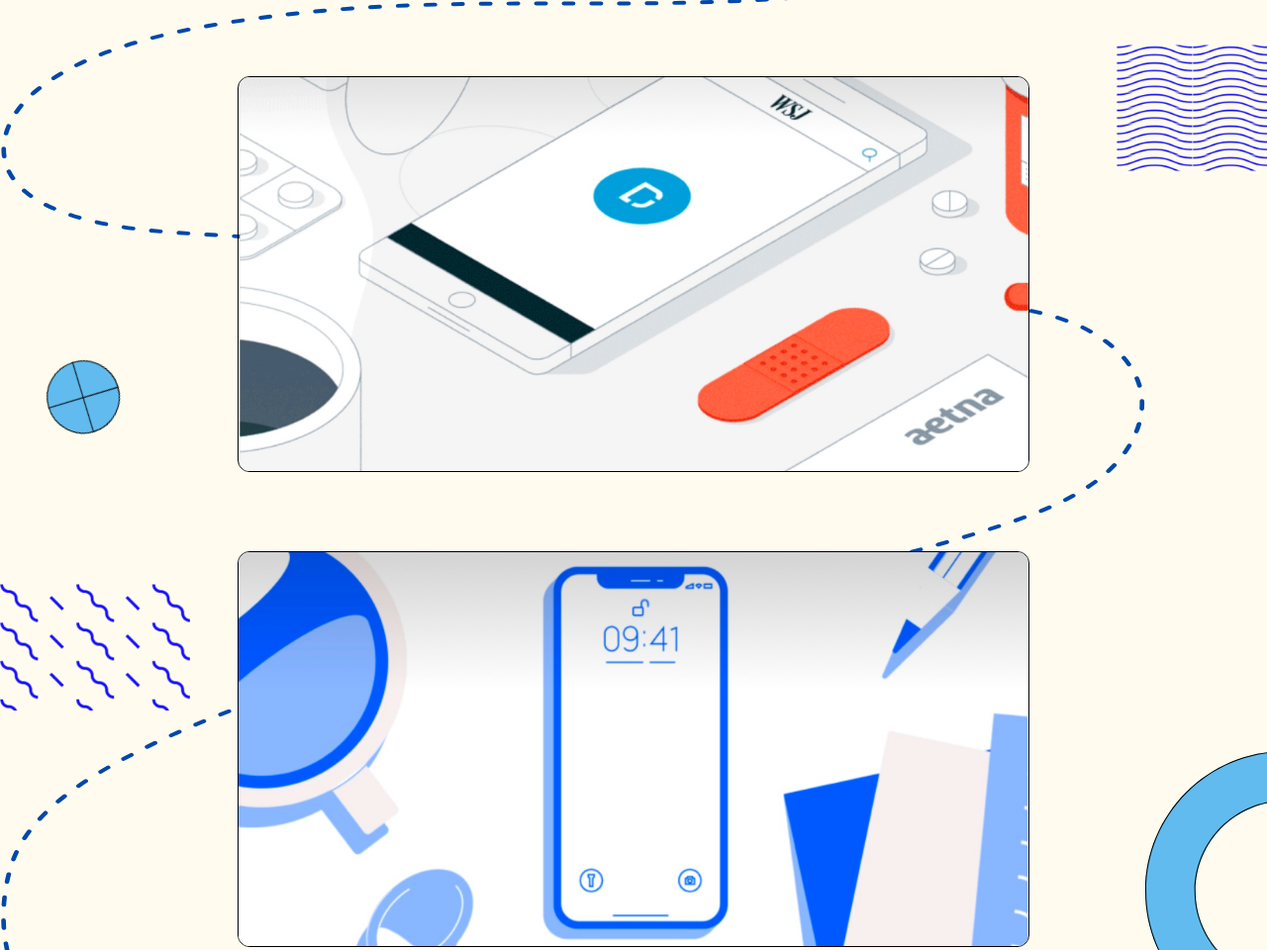
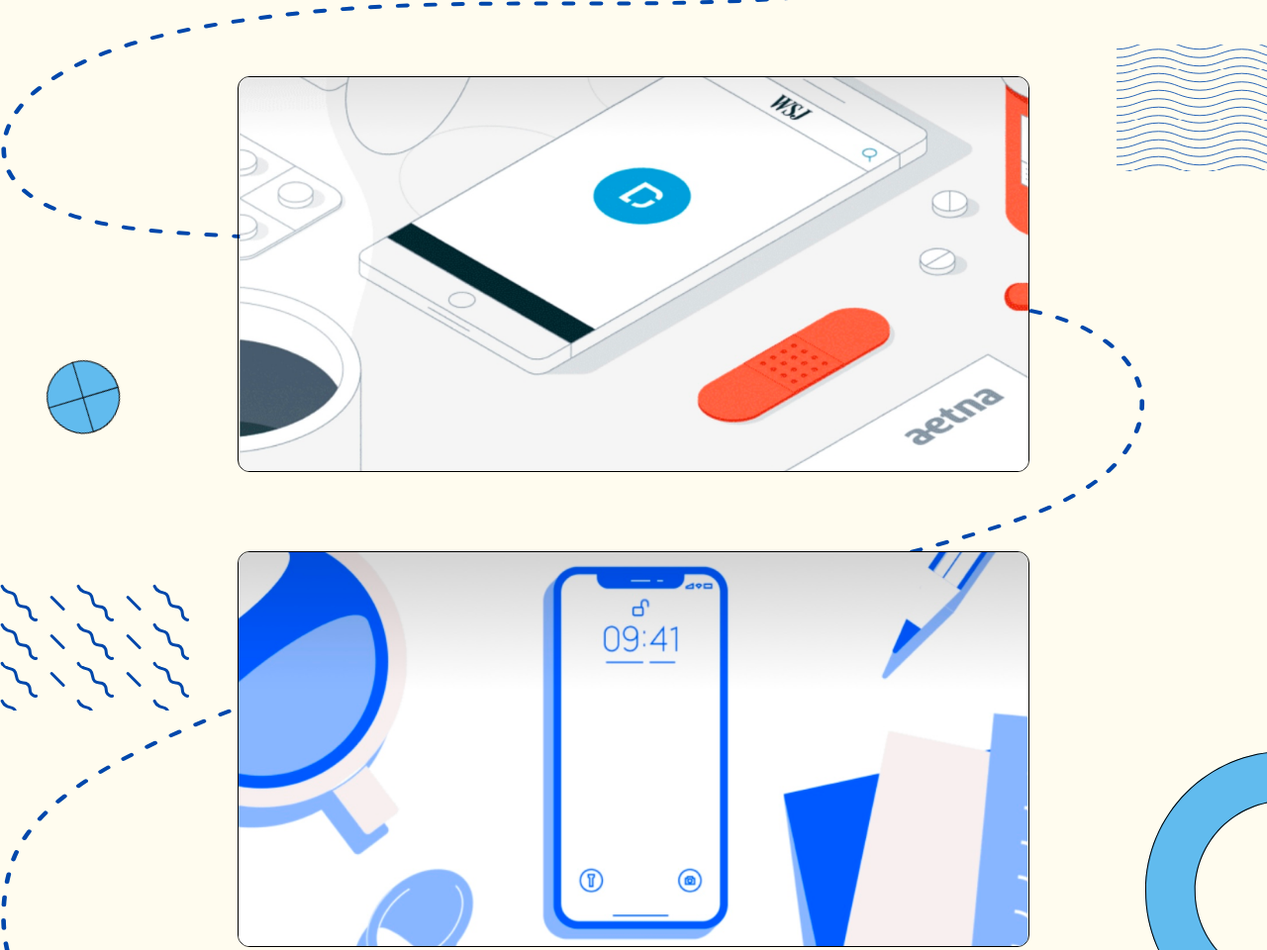
Before and after one commit to hanslissi/einfacheinfach_gatsby, a Gatsby site: page / in a window 1280 px wide. Shown: the part 2878-3838 px from the top of the page at 99% size. Built offline with nearby package versions, Linux system fonts and the light colour scheme; Gatsby itself is replaced by a stand-in of ours.

Commit message:
update patterns to svg patterns

```diff
--- a/src/components/home/sections/services.tsx
+++ b/src/components/home/sections/services.tsx
@@ -5,7 +5,7 @@ import VideoPlaceholder from '../../../assets/animation_frame.png';
 import DonutySvg from '../../../assets/shapes/Donuty.svg';
 import useParallax from '../../../hooks/useParallax';
 import ShortCurvyArrrowLineSvg from '../../animated-commons/short-curvy-arrow-line';
-import DiagonalLinePattern from '../../../assets/patterns/diagonal_line_pattern.png';
+import DiagonalLinePattern from '../../../assets/patterns/diagonal_line_pattern.svg';
 
 const Services = () => {
     const refHeadline = useRef(null);
--- a/src/components/home/sections/work.tsx
+++ b/src/components/home/sections/work.tsx
@@ -7,8 +7,8 @@ import TimWorkThumbnail from "../../../assets/pictures/works/tim_work_thumbnail.
 import PhoneWorkThumbnail from "../../../assets/pictures/works/phone_work_thumbnail.png";
 import RoundyCrazySvg from "../../../assets/shapes/Roundy_Crazy.svg";
 import DonutySvg from "../../../assets/shapes/Donuty.svg";
-import WavyPattern from '../../../assets/patterns/wavy_pattern.png';
-import DiagonalLinePattern from '../../../assets/patterns/diagonal_line_pattern.png';
+import WavyPattern from '../../../assets/patterns/wavy_pattern.svg';
+import DiagonalLinePattern from '../../../assets/patterns/diagonal_line_pattern.svg';
 import { Variants, motion, useInView, useScroll, useTransform } from "framer-motion";
 import useParallax from "../../../hooks/useParallax";
 import { DURATION_FAST, DURATION_SLOW } from "../../../constants/animation-constants";
@@ -54,7 +54,7 @@ const Work = () => {
             {/* background parallax shapes begin */}
             <motion.div
                 className="absolute -right-10 top-[15%] w-[15%] h-32"
-                style={{ y: yParallaxMd, backgroundImage: `url(${WavyPattern})`, backgroundRepeat: 'repeat', backgroundSize: '40%' }}
+                style={{ y: yParallaxMd, backgroundImage: `url(${WavyPattern})`, backgroundRepeat: 'repeat', backgroundSize: '44%' }}
             />
             <motion.img
                 className="absolute hidden md:block -left-10 top-1/3 md:left-8 z-10"
--- a/src/pages/hire-us.tsx
+++ b/src/pages/hire-us.tsx
@@ -3,7 +3,7 @@ import { Variants, motion, useInView, useScroll } from "framer-motion";
 import type { HeadFC } from "gatsby";
 import * as React from "react";
 import { useRef } from "react";
-import DiagonalLinePattern from '../assets/patterns/diagonal_line_pattern.png';
+import DiagonalLinePattern from '../assets/patterns/diagonal_line_pattern.svg';
 import DonutySvg from "../assets/shapes/Donuty.svg";
 import RoundyCrazySvg from "../assets/shapes/Roundy_Crazy.svg";
 import Logo from '../assets/einfacheinfach_logo_blue.svg';
```
Also changed, not shown: src/components/home/character-card.tsx (+5 -5 lines), src/assets/patterns/cross_pattern.svg (added), src/assets/patterns/diagonal_line_pattern.svg (added), src/assets/patterns/grid_pattern.svg (added), src/assets/patterns/wavy_pattern.svg (added).
